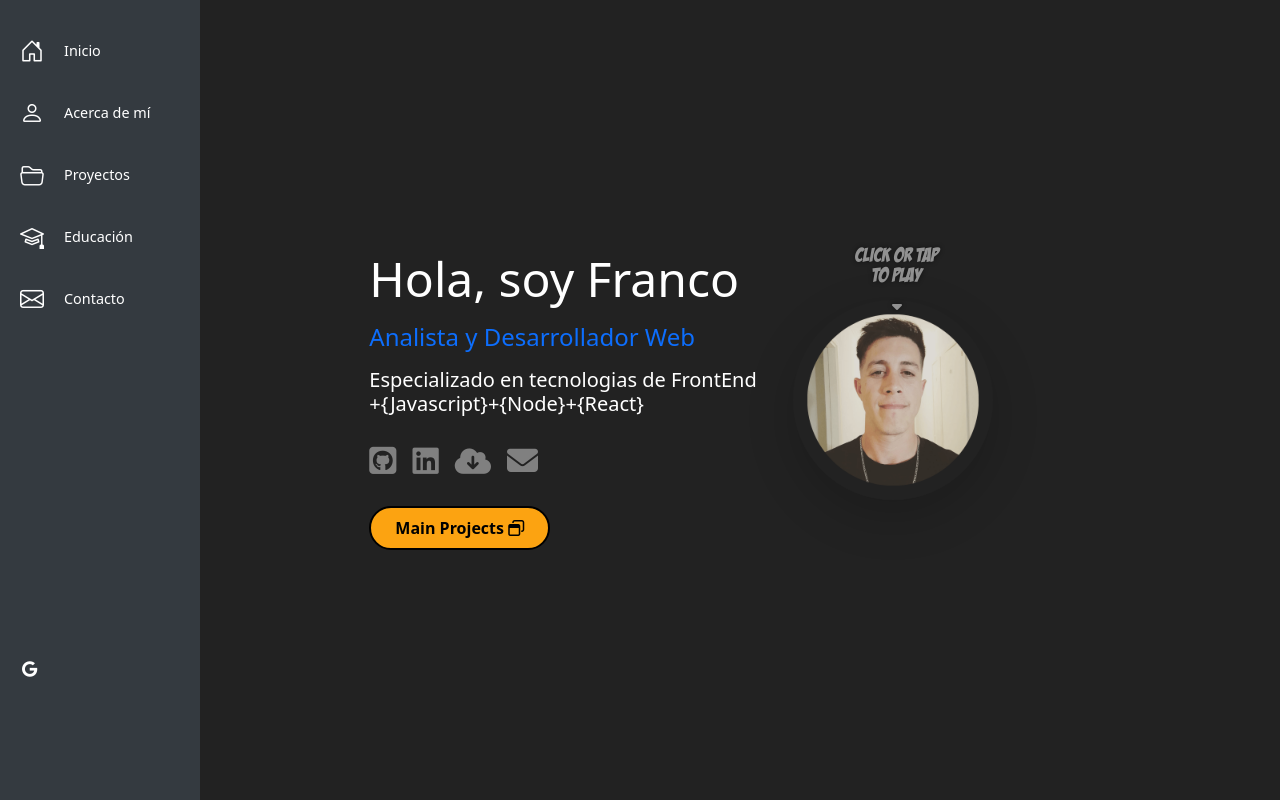
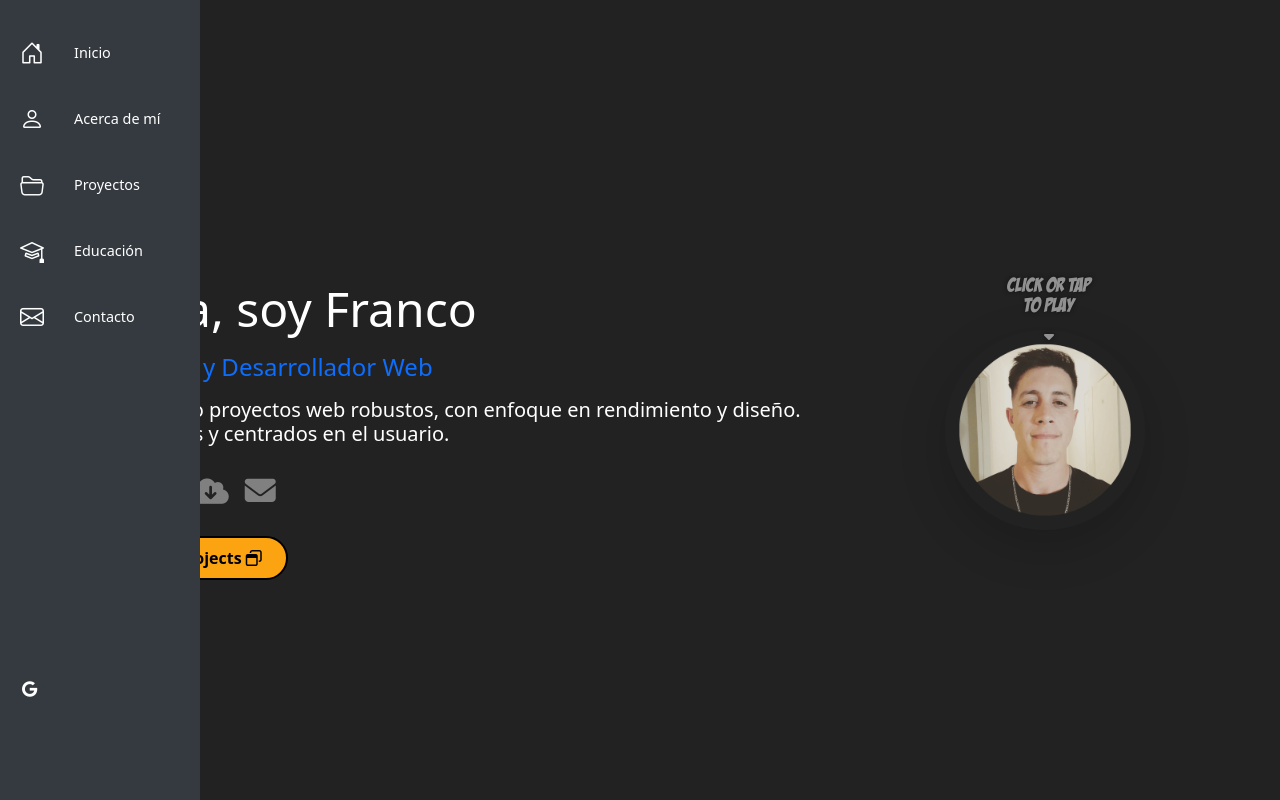
Before and after one commit to frandatagh/porfolioweb, a plain HTML site: page index.html in a window 1280 px wide. Shown: the top 800 px of the page. Drawn offline with nearby package versions, Linux system fonts and the light colour scheme; no server answers.

Commit message:
agregando estilos

```diff
--- a/css/styles.css
+++ b/css/styles.css
@@ -10,7 +10,8 @@ white FFFFF
 body {
     background-color: rgb(34, 34, 34);
     color: white;
-    padding-left: 70px;
+    padding-top: 30px;
+    padding-left: 50px;
 }
 
 .sidebar {
@@ -34,7 +35,7 @@ body {
 }
 
 .sidebar button {
-    margin: 5px 0;
+    margin: 7px 0;
     color: white;
     background: none;
     border: none;
@@ -57,7 +58,7 @@ body {
 }
 
 .sidebar i {
-    margin-right: 20px;
+    margin-right: 30px;
 }
 
 .sidebar .label {
--- a/index.html
+++ b/index.html
@@ -69,7 +69,7 @@
           <!-- Títulos responsivos -->
           <h1 id="h-name" class="display-5 display-md-4 display-lg-3 mb-3">Hola, soy Franco</h1>
           <h2 id="h-subname" class="fs-4 fs-md-3 fs-lg-2 mb-3 text-primary">Analista y Desarrollador Web</h2>
-          <h3 class="fs-5 fs-lg-4  mb-4 h-descrip">Especializado en tecnologias de FrontEnd <br/>+{Javascript}+{Node}+{React}</h3>
+          <h3 class="fs-5 fs-lg-4  mb-4 h-descrip">Construyo proyectos web robustos, con enfoque en rendimiento y diseño. Escalables y centrados en el usuario.</h3>
         </div>
 
         <!-- Iconos redes sociales -->
```
